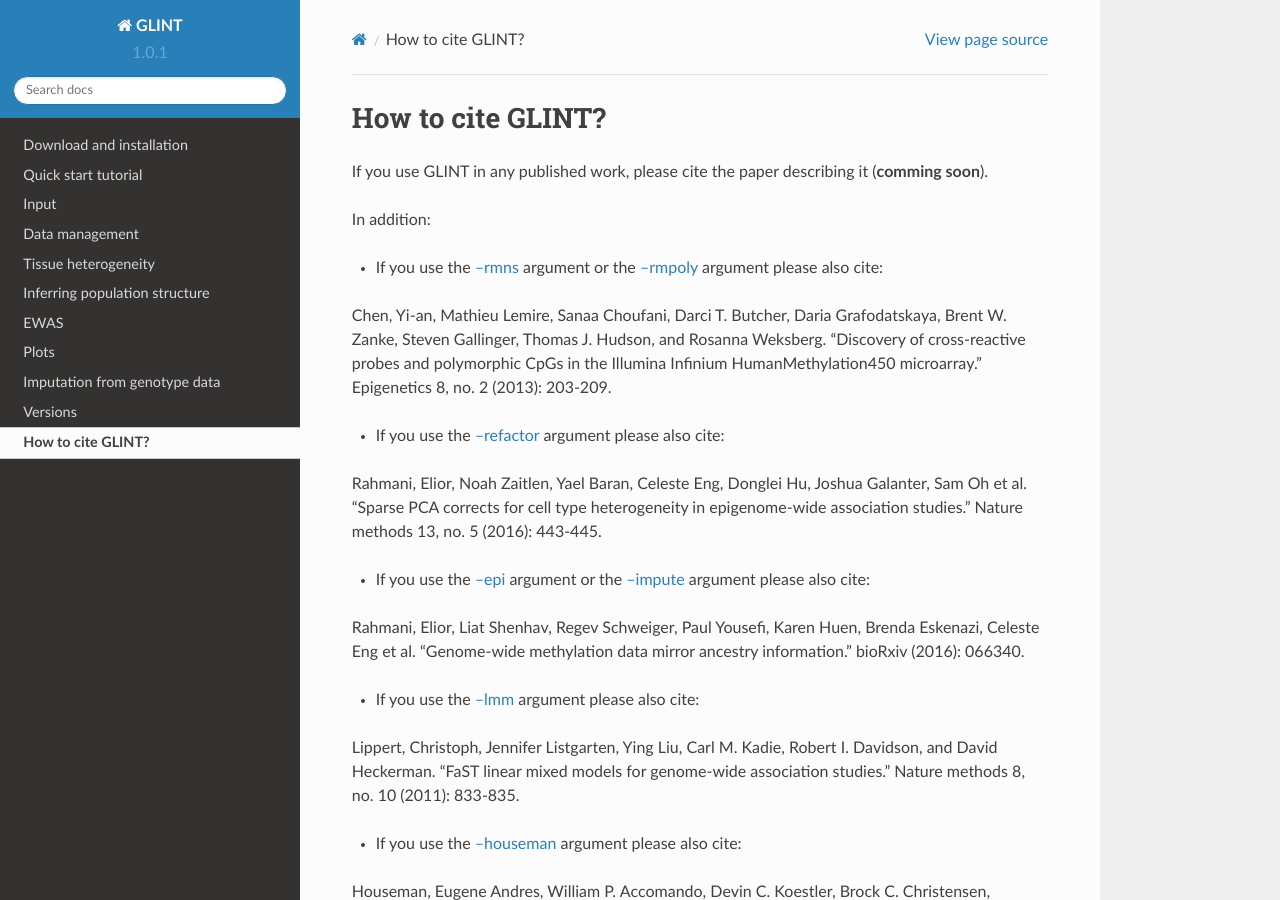
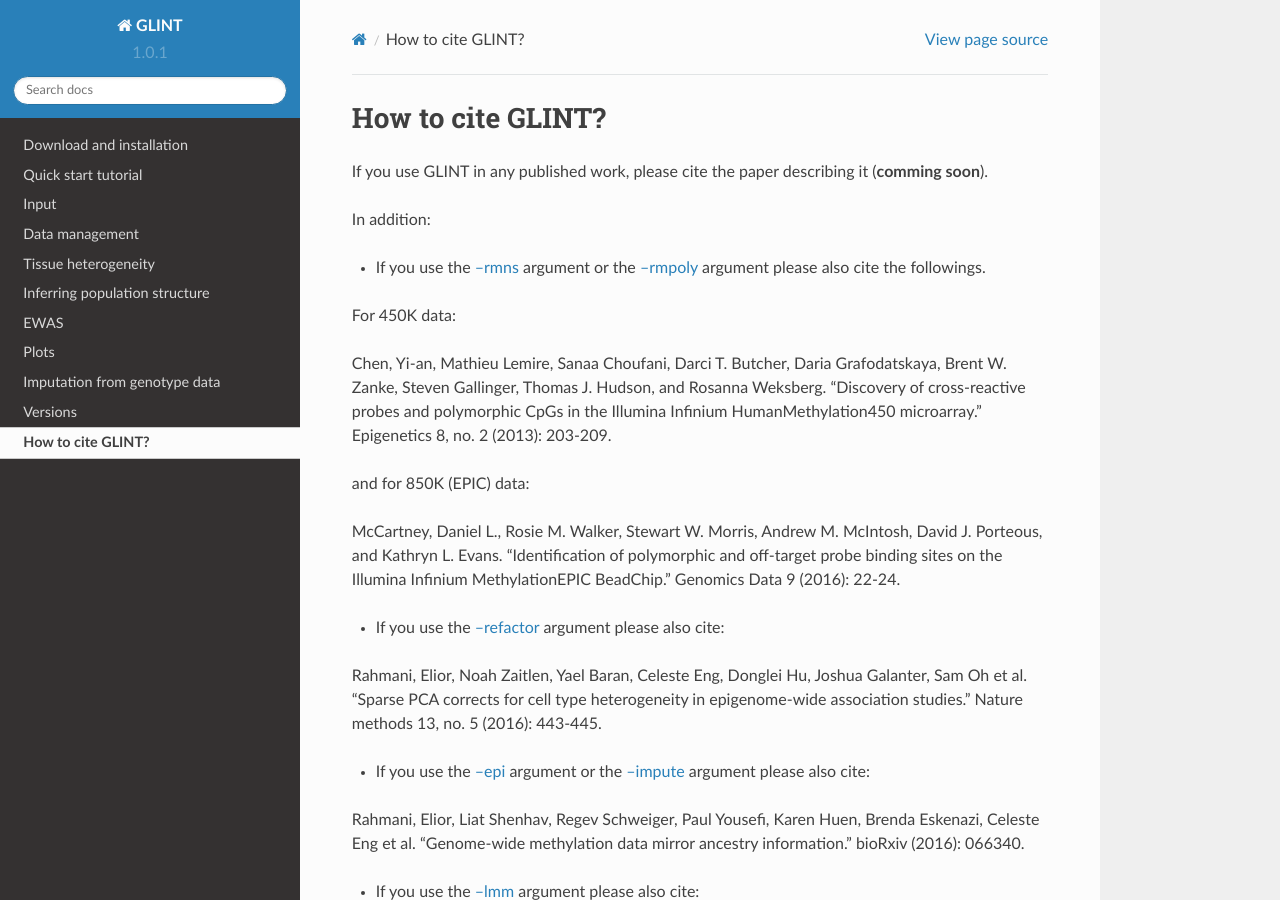
Before and after one commit to cozygene/glint, a Sphinx documentation site: the page built from docs/source/howtocite.rst, in a window 1280 px wide and 900 px high. Built offline with Sphinx 7.4.7 and the Read the Docs theme 2.0.0, drawn with Linux system fonts in a browser that asks for light colours.

Commit message:
Updated docs

```diff
--- a/docs/source/howtocite.rst
+++ b/docs/source/howtocite.rst
@@ -6,9 +6,15 @@ If you use GLINT in any published work, please cite the paper describing it (**c
 
 In addition:
 
-- If you use the `--rmns`_ argument or the `--rmpoly`_ argument please also cite:
+- If you use the `--rmns`_ argument or the `--rmpoly`_ argument please also cite the followings.
+
+For 450K data:
 
 Chen, Yi-an, Mathieu Lemire, Sanaa Choufani, Darci T. Butcher, Daria Grafodatskaya, Brent W. Zanke, Steven Gallinger, Thomas J. Hudson, and Rosanna Weksberg. "Discovery of cross-reactive probes and polymorphic CpGs in the Illumina Infinium HumanMethylation450 microarray." Epigenetics 8, no. 2 (2013): 203-209.
+
+and for 850K (EPIC) data:
+
+McCartney, Daniel L., Rosie M. Walker, Stewart W. Morris, Andrew M. McIntosh, David J. Porteous, and Kathryn L. Evans. "Identification of polymorphic and off-target probe binding sites on the Illumina Infinium MethylationEPIC BeadChip." Genomics Data 9 (2016): 22-24.
 
 - If you use the `--refactor`_ argument please also cite:
 
--- a/docs/source/index.rst
+++ b/docs/source/index.rst
@@ -7,7 +7,7 @@
 Documentation and a quick start tutorial: GLINT!
 ================================================
 
-GLINT is a user-friendly command-line tool for fast analysis of genome-wide DNA methylation data generated using the Illumina human methylation arrays (27K, 450K and EPIC). GLINT allows to easily run a pipeline of Epigenome-Wide Association Study (EWAS) under different models while accounting for known confounders in methylation data.
+GLINT is a user-friendly command-line tool for fast analysis of genome-wide DNA methylation data generated using the Illumina human methylation arrays (27K, 450K and 850K/EPIC). GLINT allows to easily run a pipeline of Epigenome-Wide Association Study (EWAS) under different models while accounting for known confounders in methylation data.
 
 
 Getting GLINT:
--- a/docs/source/popstructure.rst
+++ b/docs/source/popstructure.rst
@@ -30,6 +30,8 @@ will compute the EPISTRUCTURE components of the data.
 
 
 .. note:: EPISTRUCTURE leverages polymorphic sites in order to capture the genetic and therefore the ancesty information in the data better. Therefore, we recommend to avoid removing polymorphic sites (`--rmpoly`_) before applying EPISTRUCTURE.
+
+.. note:: In case of data from heterogeneous source (e.g., blood), we suggest to account for type composition (see `--covar`_).
 
 .. note:: Use `--epi`_ together with `--gsave`_ in order to generate a new version of GLINT files with the computed EPISTRUCTURE components (these will be included in the *datafile.samples.txt* file).
 
--- a/docs/source/tutorial.rst
+++ b/docs/source/tutorial.rst
@@ -122,7 +122,7 @@ Finally, in our example we found a single significant association in chromosome
 |
 
 
-.. _here: https://github.com/cozygene/glint/releases/download/1.0.0/Tutorial_files.zip
+.. _here: https://github.com/cozygene/glint/releases/download/1.0.2/Tutorial_files.zip
 
 .. _download GLINT: download.html
 
```
Also changed, not shown: other parts of docs/source/tutorial.rst (+1 -1 lines), docs/source/datamanagement.rst (+5 -3 lines), docs/source/versions.rst (+11 -0 lines).
